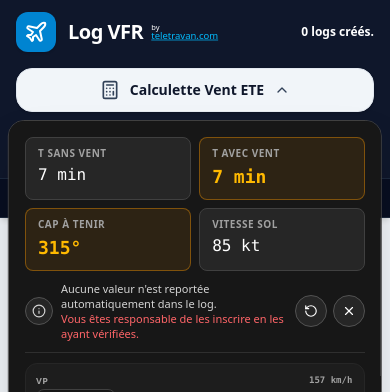
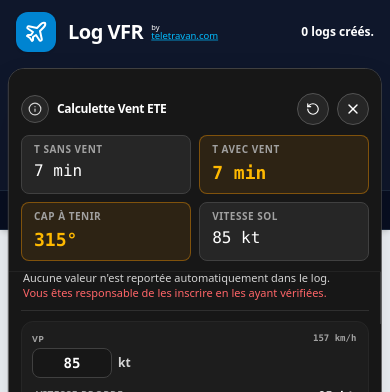
Before and after one commit to teletravan-lab/LOG-VFR, a React (Vite) app: page / in a window 390 px wide. Both pictures are taken after a click on the button "Calculette Vent ETE". Shown: the top 392 px of the page. Built offline with nearby package versions, Linux system fonts and the light colour scheme; no server answers; the database is empty.

Commit message:
fix: improve wind calculator layout for mobile
Refactor the wind calculator interface for better mobile usability by adding a sticky header for results and adjusting button dimensions and positioning.

```diff
--- a/src/App.tsx
+++ b/src/App.tsx
@@ -1073,9 +1073,9 @@ export default function App() {
         </div>
 
         {/* Mobile Big Buttons (Calculette puis liens Météo) */}
-        <div className="lg:hidden px-4 pt-1 pb-3 flex flex-col gap-2.5">
+        <div className="lg:hidden px-4 pt-1 pb-3 flex flex-col gap-2.5 items-center">
           {/* Gros bouton 1 : Calculette Vent ETE */}
-          <div className="relative w-full">
+          <div className="relative w-[74%] max-w-[280px]">
             <button
               type="button"
               id="mobile-calculette-btn"
@@ -1083,12 +1083,12 @@ export default function App() {
                 setShowWindCalc((prev) => !prev);
                 setIsWeatherMenuOpen(false);
               }}
-              className="w-full h-11 px-4 bg-slate-100 hover:bg-white active:bg-slate-200 text-slate-900 font-bold rounded-2xl border border-slate-200 shadow-sm flex items-center justify-center gap-2.5 transition-colors text-sm sm:text-base cursor-pointer"
+              className="w-full h-[50px] px-3 bg-slate-100 hover:bg-white active:bg-slate-200 text-slate-900 font-bold rounded-2xl border border-slate-200 shadow-sm flex items-center justify-center gap-2 transition-colors text-xs sm:text-sm cursor-pointer"
             >
-              <Calculator className="w-5 h-5 text-slate-700 shrink-0" />
-              <span>Calculette Vent ETE</span>
+              <Calculator className="w-4 h-4 sm:w-5 sm:h-5 text-slate-700 shrink-0" />
+              <span className="truncate">Calculette Vent ETE</span>
               <ChevronDown
-                className={`w-4 h-4 text-slate-700 transition-transform duration-150 ${
+                className={`w-4 h-4 text-slate-700 shrink-0 transition-transform duration-150 ${
                   showWindCalc ? 'rotate-180' : ''
                 }`}
               />
@@ -1105,7 +1105,7 @@ export default function App() {
           </div>
 
           {/* Gros bouton 2 : Météo et notam */}
-          <div className="relative w-full" ref={mobileWeatherMenuRef}>
+          <div className="relative w-[74%] max-w-[280px]" ref={mobileWeatherMenuRef}>
             <button
               type="button"
               id="mobile-meteo-notam-btn"
@@ -1113,12 +1113,12 @@ export default function App() {
                 setIsWeatherMenuOpen((prev) => !prev);
                 setShowWindCalc(false);
               }}
-              className="w-full h-11 px-4 bg-slate-100 hover:bg-white active:bg-slate-200 text-slate-900 font-bold rounded-2xl border border-slate-200 shadow-sm flex items-center justify-center gap-2.5 transition-colors text-sm sm:text-base cursor-pointer"
+              className="w-full h-[50px] px-3 bg-slate-100 hover:bg-white active:bg-slate-200 text-slate-900 font-bold rounded-2xl border border-slate-200 shadow-sm flex items-center justify-center gap-2 transition-colors text-xs sm:text-sm cursor-pointer"
             >
-              <Cloud className="w-5 h-5 text-slate-700 shrink-0" />
-              <span>Météo et notam</span>
+              <Cloud className="w-4 h-4 sm:w-5 sm:h-5 text-slate-700 shrink-0" />
+              <span className="truncate">Météo et notam</span>
               <ChevronDown
-                className={`w-4 h-4 text-slate-700 transition-transform duration-150 ${
+                className={`w-4 h-4 text-slate-700 shrink-0 transition-transform duration-150 ${
                   isWeatherMenuOpen ? 'rotate-180' : ''
                 }`}
               />
--- a/src/components/WindCalculator.tsx
+++ b/src/components/WindCalculator.tsx
@@ -290,17 +290,58 @@ export const WindCalculator: React.FC<WindCalculatorProps> = ({
   }
 
   return (
-    <div className="no-print absolute left-1/2 -translate-x-1/2 sm:left-0 sm:translate-x-0 top-full mt-2 w-[min(96vw,34rem)] max-h-[92vh] overflow-y-auto bg-neutral-900 border border-neutral-700 rounded-2xl shadow-2xl z-50 p-4 text-left">
+    <div className="no-print absolute left-1/2 -translate-x-1/2 sm:left-0 sm:translate-x-0 top-0 sm:top-full sm:mt-2 w-[min(96vw,34rem)] max-h-[calc(100dvh-75px)] sm:max-h-[92vh] overflow-y-auto bg-neutral-900 border border-neutral-700 rounded-2xl shadow-2xl z-50 p-3 sm:p-4 text-left">
+      {/* ZONE FIGÉE / STICKY EN HAUT (Sur mobile : Reset/Croix + Les 4 résultats restent fixes quand on scroll) */}
+      <div className="sticky top-0 z-20 bg-neutral-900 -mx-3 sm:mx-0 px-3 sm:px-0 -mt-3 sm:mt-0 pt-3 sm:pt-0 pb-2.5 border-b border-neutral-800/80 sm:border-b-0">
         {/* Message d'erreur éventuel */}
         {res.error && (
-        <div className="mb-2.5 px-3 py-2 bg-amber-500/10 border border-amber-500/40 rounded-lg text-xs text-amber-300">
+          <div className="mb-2 px-3 py-2 bg-amber-500/10 border border-amber-500/40 rounded-lg text-xs text-amber-300">
             {res.error}
           </div>
         )}
 
-      {/* 1. LES QUATRE RÉSULTATS MIGRÉS TOUT EN HAUT */}
-      <div className="grid grid-cols-2 sm:grid-cols-4 gap-2 mb-2.5">
-        <div className="flex flex-col gap-0.5 px-3 py-2 rounded-lg border bg-neutral-800 border-neutral-700">
+        {/* Barre d'en-tête mobile : boutons Reset et Croix AU-DESSUS de la box magenta résultats */}
+        <div className="flex sm:hidden items-center justify-between gap-2 mb-2 pb-0.5">
+          <div className="flex items-center gap-2 text-neutral-300 min-w-0">
+            <button
+              type="button"
+              id="mobile-wind-calc-info-btn"
+              onClick={() => setShowInfo(true)}
+              className="shrink-0 w-7 h-7 flex items-center justify-center rounded-full bg-neutral-800 border border-neutral-600 text-neutral-300 hover:bg-neutral-700 hover:text-white transition-colors cursor-pointer"
+              title="Détail des calculs et formules"
+            >
+              <Info className="w-3.5 h-3.5" />
+            </button>
+            <span className="text-xs font-bold text-white tracking-tight truncate">
+              Calculette Vent ETE
+            </span>
+          </div>
+
+          <div className="flex items-center gap-2 shrink-0">
+            <button
+              type="button"
+              id="mobile-wind-calc-reset-btn"
+              onClick={reset}
+              className="w-8 h-8 flex items-center justify-center rounded-full bg-neutral-800 border border-neutral-600 text-white hover:bg-neutral-700 transition-colors cursor-pointer"
+              title="Réinitialiser les valeurs par défaut"
+            >
+              <RotateCcw className="w-3.5 h-3.5" />
+            </button>
+            <button
+              type="button"
+              id="mobile-wind-calc-close-btn"
+              onClick={onClose}
+              className="w-8 h-8 flex items-center justify-center rounded-full bg-neutral-800 border border-neutral-600 text-white hover:bg-neutral-700 transition-colors cursor-pointer"
+              title="Fermer"
+            >
+              <X className="w-4 h-4" />
+            </button>
+          </div>
+        </div>
+
+        {/* 1. LES QUATRE RÉSULTATS (Box magenta de la capture : T SANS VENT, T AVEC VENT, CAP À TENIR, VITESSE SOL) */}
+        <div className="grid grid-cols-2 sm:grid-cols-4 gap-2">
+          <div className="flex flex-col gap-0.5 px-3 py-1.5 sm:py-2 rounded-lg border bg-neutral-800 border-neutral-700">
             <span className="text-[10px] font-semibold text-neutral-400 uppercase tracking-wider">
               T sans vent
             </span>
@@ -309,7 +350,7 @@ export const WindCalculator: React.FC<WindCalculatorProps> = ({
             </span>
           </div>
 
-        <div className="flex flex-col gap-0.5 px-3 py-2 rounded-lg border bg-amber-500/10 border-amber-500/40">
+          <div className="flex flex-col gap-0.5 px-3 py-1.5 sm:py-2 rounded-lg border bg-amber-500/10 border-amber-500/40">
             <span className="text-[10px] font-semibold text-neutral-400 uppercase tracking-wider">
               T avec vent
             </span>
@@ -318,7 +359,7 @@ export const WindCalculator: React.FC<WindCalculatorProps> = ({
             </span>
           </div>
 
-        <div className="flex flex-col gap-0.5 px-3 py-2 rounded-lg border bg-amber-500/10 border-amber-500/40">
+          <div className="flex flex-col gap-0.5 px-3 py-1.5 sm:py-2 rounded-lg border bg-amber-500/10 border-amber-500/40">
             <span className="text-[10px] font-semibold text-neutral-400 uppercase tracking-wider">
               Cap à tenir
             </span>
@@ -327,7 +368,7 @@ export const WindCalculator: React.FC<WindCalculatorProps> = ({
             </span>
           </div>
 
-        <div className="flex flex-col gap-0.5 px-3 py-2 rounded-lg border bg-neutral-800 border-neutral-700">
+          <div className="flex flex-col gap-0.5 px-3 py-1.5 sm:py-2 rounded-lg border bg-neutral-800 border-neutral-700">
             <span className="text-[10px] font-semibold text-neutral-400 uppercase tracking-wider">
               Vitesse sol
             </span>
@@ -336,15 +377,16 @@ export const WindCalculator: React.FC<WindCalculatorProps> = ({
             </span>
           </div>
         </div>
+      </div>
 
-      {/* NOTE D'AVERTISSEMENT AVEC BOUTON (i) COLLÉ À GAUCHE ET BOUTONS RESET/FERMER TOUT À DROITE */}
-      <div className="flex items-center justify-between gap-2.5 mb-2.5">
+      {/* CORPS DÉFILANT : NOTE D'AVERTISSEMENT (qui disparaît sous les résultats au scroll) */}
+      <div className="flex items-center justify-between gap-2.5 my-2.5 px-0.5">
         <div className="flex items-center gap-2 min-w-0">
           <button
             type="button"
             id="wind-calc-info-btn"
             onClick={() => setShowInfo(true)}
-            className="shrink-0 w-7 h-7 flex items-center justify-center rounded-full bg-neutral-800 border border-neutral-600 text-neutral-300 hover:bg-neutral-700 hover:text-white hover:border-neutral-400 transition-colors cursor-pointer"
+            className="hidden sm:flex shrink-0 w-7 h-7 items-center justify-center rounded-full bg-neutral-800 border border-neutral-600 text-neutral-300 hover:bg-neutral-700 hover:text-white hover:border-neutral-400 transition-colors cursor-pointer"
             title="Détail des calculs et formules"
           >
             <Info className="w-3.5 h-3.5" />
@@ -359,8 +401,8 @@ export const WindCalculator: React.FC<WindCalculatorProps> = ({
           </div>
         </div>
 
-        {/* Boutons Reset & Fermer tout à droite */}
-        <div className="flex items-center gap-1.5 shrink-0">
+        {/* Boutons Reset & Fermer tout à droite (Affichés uniquement sur desktop ici, car sur mobile ils sont au-dessus des résultats) */}
+        <div className="hidden sm:flex items-center gap-1.5 shrink-0">
           <button
             type="button"
             id="wind-calc-reset-btn"
@@ -875,11 +917,14 @@ export const WindCalculator: React.FC<WindCalculatorProps> = ({
               background: `linear-gradient(to right, #3ABDF9 ${windPercent}%, #374151 ${windPercent}%)`,
               accentColor: '#3ABDF9',
             }}
-            className="w-full accent-[#3ABDF9] h-2 rounded-lg cursor-pointer appearance-none border border-neutral-700/60"
+            className="w-full accent-[#3ABDF9] h-2.5 sm:h-2 rounded-lg cursor-pointer appearance-none border border-neutral-700/60"
             title="Curseur Vitesse du vent (0 à 55 kt)"
           />
         </div>
       </div>
+
+      {/* Espace de sécurité en bas pour que le slider de vent soit toujours 100% accessible au doigt sur mobile */}
+      <div className="h-8 sm:h-2" />
 
       {/* POPUP MODALE : Détail des calculs et formules mathématiques / aéronautiques */}
       {showInfo && (
```
Lines whose indentation alone changed are shown as unchanged.
